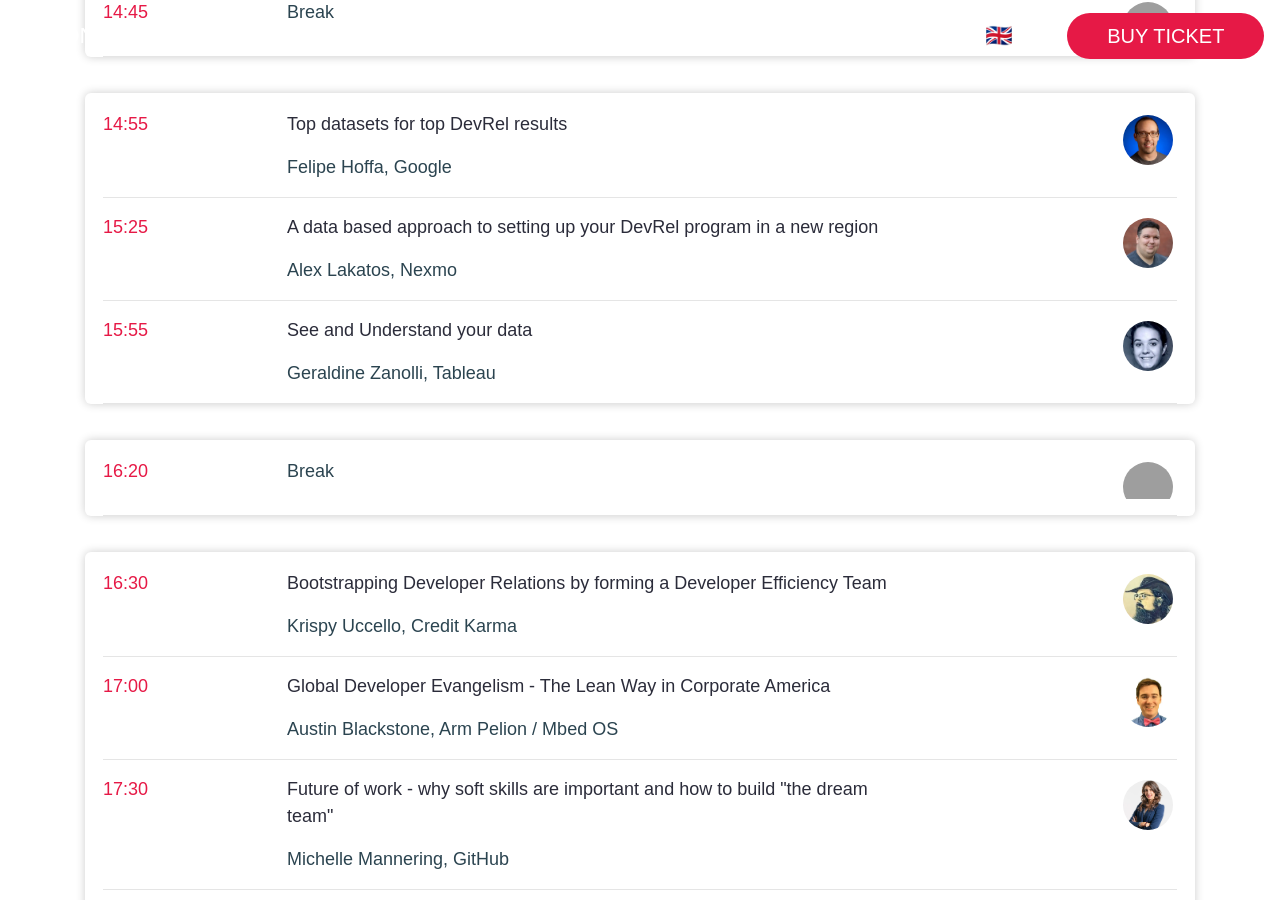
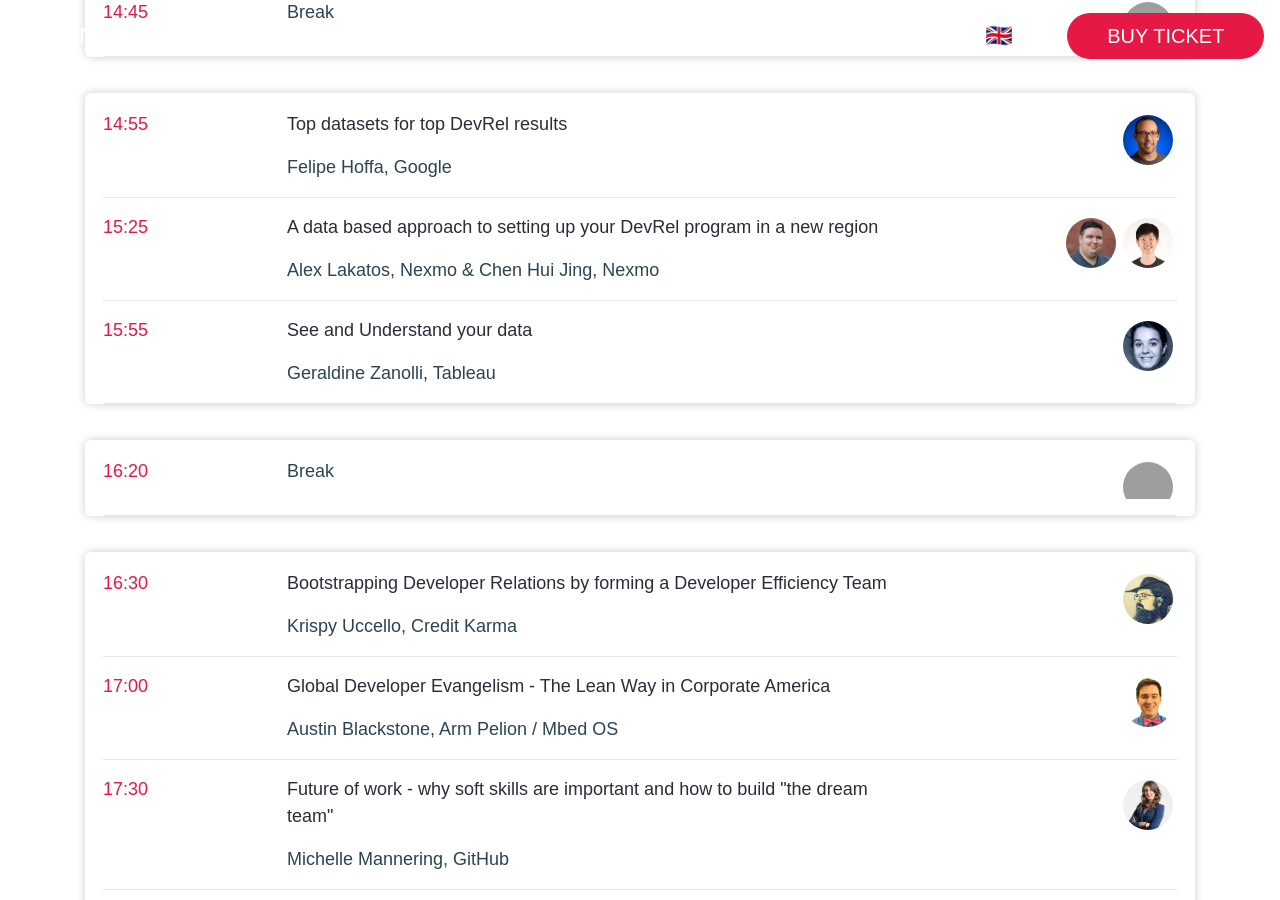
Before and after one commit to DevRelConTokyo2020/devrelcontokyo2020.github.io, a Jekyll site: the page built from index.html, in a window 1280 px wide and 900 px high, scrolled down 7390 px. Built offline with Jekyll 4.4.1, drawn with Linux system fonts in a browser that asks for light colours; nearby versions of some CDN libraries; some web fonts are replaced; grey boxes are pictures that could not be loaded.

Commit message:
Add schedule

```diff
--- a/_includes/sessions28.html
+++ b/_includes/sessions28.html
@@ -24,8 +24,18 @@
             </a>
           {% endif %}
           {% if session.speaker %}
-            <p class="lang en">{{ session.speaker.name_en }}, {{ session.speaker.company_en }}</p>
-            <p class="lang ja">{{ session.speaker.name_ja }}, {{ session.speaker.company_ja }}</p>
+            <p class="lang en">
+              {{ session.speaker.name_en }}, {{ session.speaker.company_en }}
+              {% if session.speaker2 %}
+                & {{ session.speaker2.name_en }}, {{ session.speaker.company_en }}
+              {% endif %}
+            </p>
+            <p class="lang ja">
+              {{ session.speaker.name_ja }}, {{ session.speaker.company_ja }}
+              {% if session.speaker2 %}
+                & {{ session.speaker2.name_ja }}, {{ session.speaker.company_ja }}
+              {% endif %}
+            </p>
           {% endif %}
         </div>
         <div class="col-md-3 d-flex justify-content-end">
@@ -35,6 +45,14 @@
               <img loading="lazy" src="/assets/img/speakers/{{session.speaker.id}}.jpg" alt="{{ session.speaker.name_en }}">
             </picture>
           </div>
+          {% if session.speaker2 %}
+            <div class="profile-image">
+              <picture>
+                <source loading="lazy" type="image/webp" srcset="/assets/img/speakers/{{session.speaker2.id}}.webp" />
+                <img loading="lazy" src="/assets/img/speakers/{{session.speaker2.id}}.jpg" alt="{{ session.speaker2.name_en }}">
+              </picture>
+            </div>
+          {% endif %}
         </div>
       </div>
       <hr>
```
